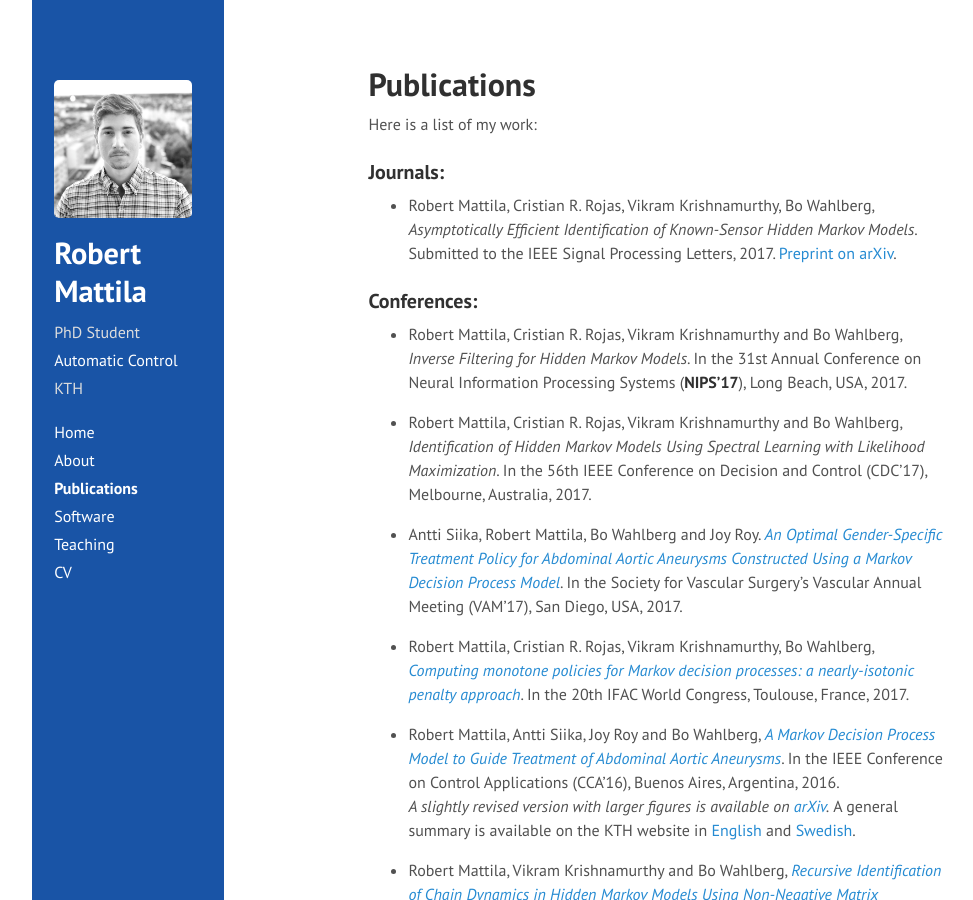
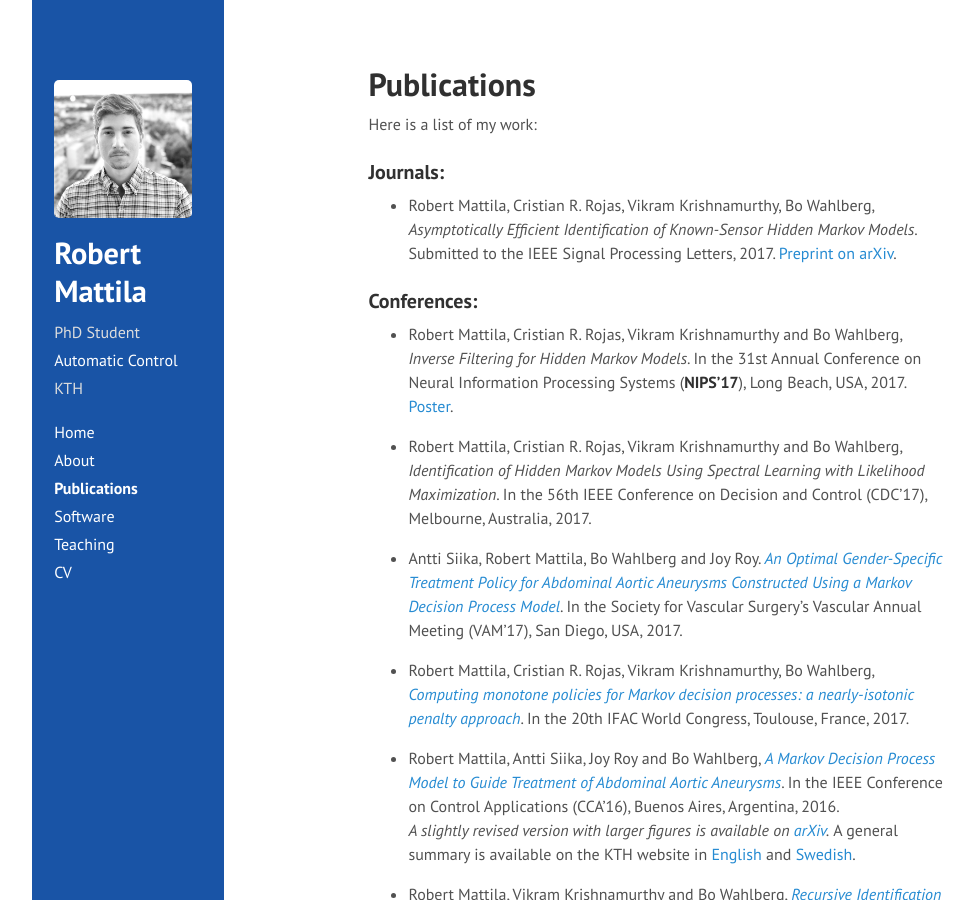
Before and after one commit to rmattila/rmattila.github.io, a Jekyll site: the page built from publications.md, in a window 1280 px wide and 900 px high. Shown: the whole window, without its empty margins (70-1043 px from the left). Built offline with Jekyll 4.4.1, drawn with Linux system fonts in a browser that asks for light colours; comment, search, counter and statistics services are not loaded.

Commit message:
link to nips poster

```diff
--- a/publications.md
+++ b/publications.md
@@ -18,6 +18,7 @@ arXiv](https://arxiv.org/abs/1702.00155).
 * Robert Mattila, Cristian R. Rojas, Vikram Krishnamurthy and Bo Wahlberg, *Inverse
 Filtering for Hidden Markov Models*. In the 31st Annual Conference on Neural Information
 Processing Systems (**NIPS'17**), Long Beach, USA, 2017.
+[Poster](http://rmattila.github.io/public/nips17_poster.pdf).
 
 * Robert Mattila, Cristian R. Rojas, Vikram Krishnamurthy and Bo Wahlberg, *Identification
 of Hidden Markov Models Using Spectral Learning with Likelihood Maximization*. In the 56th
```
